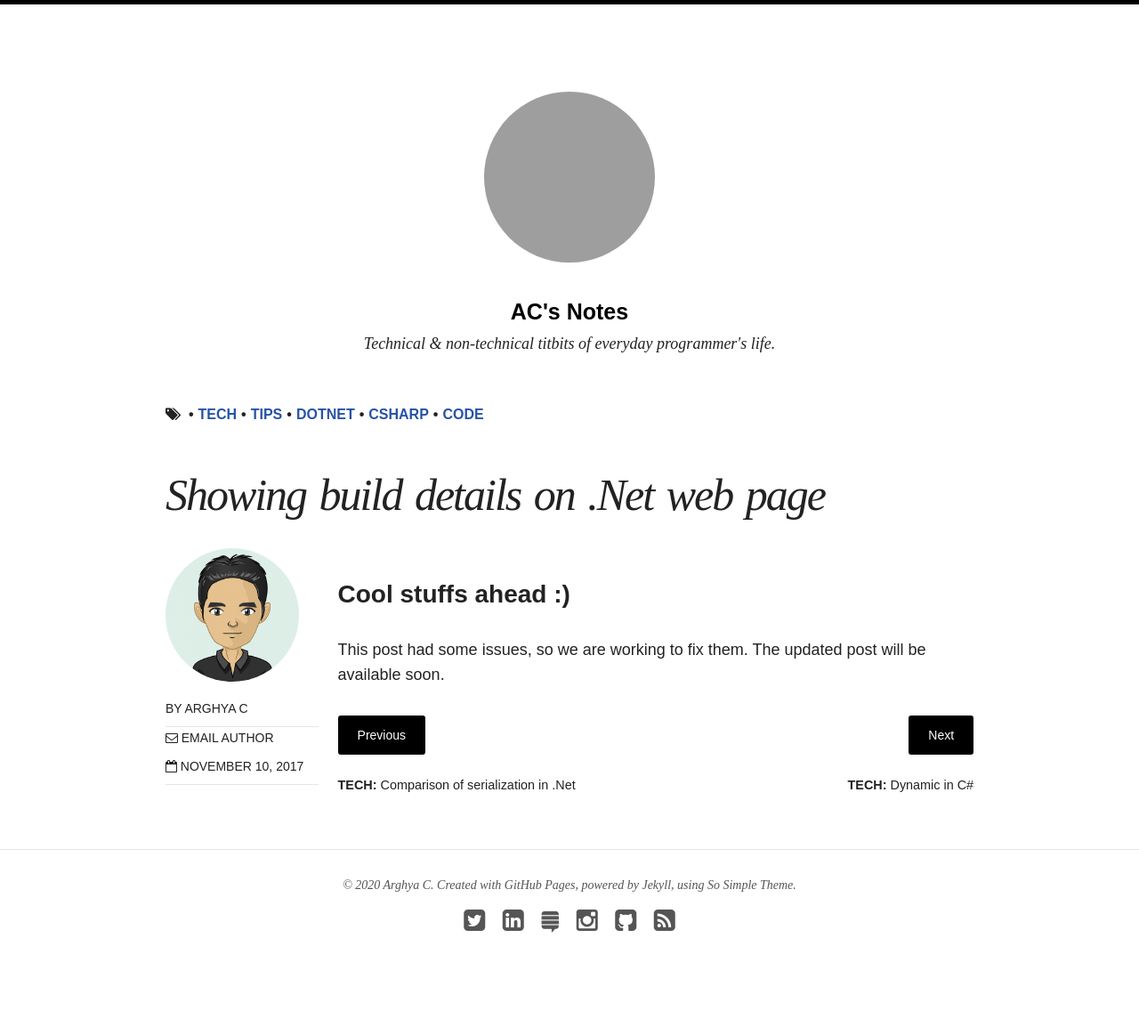
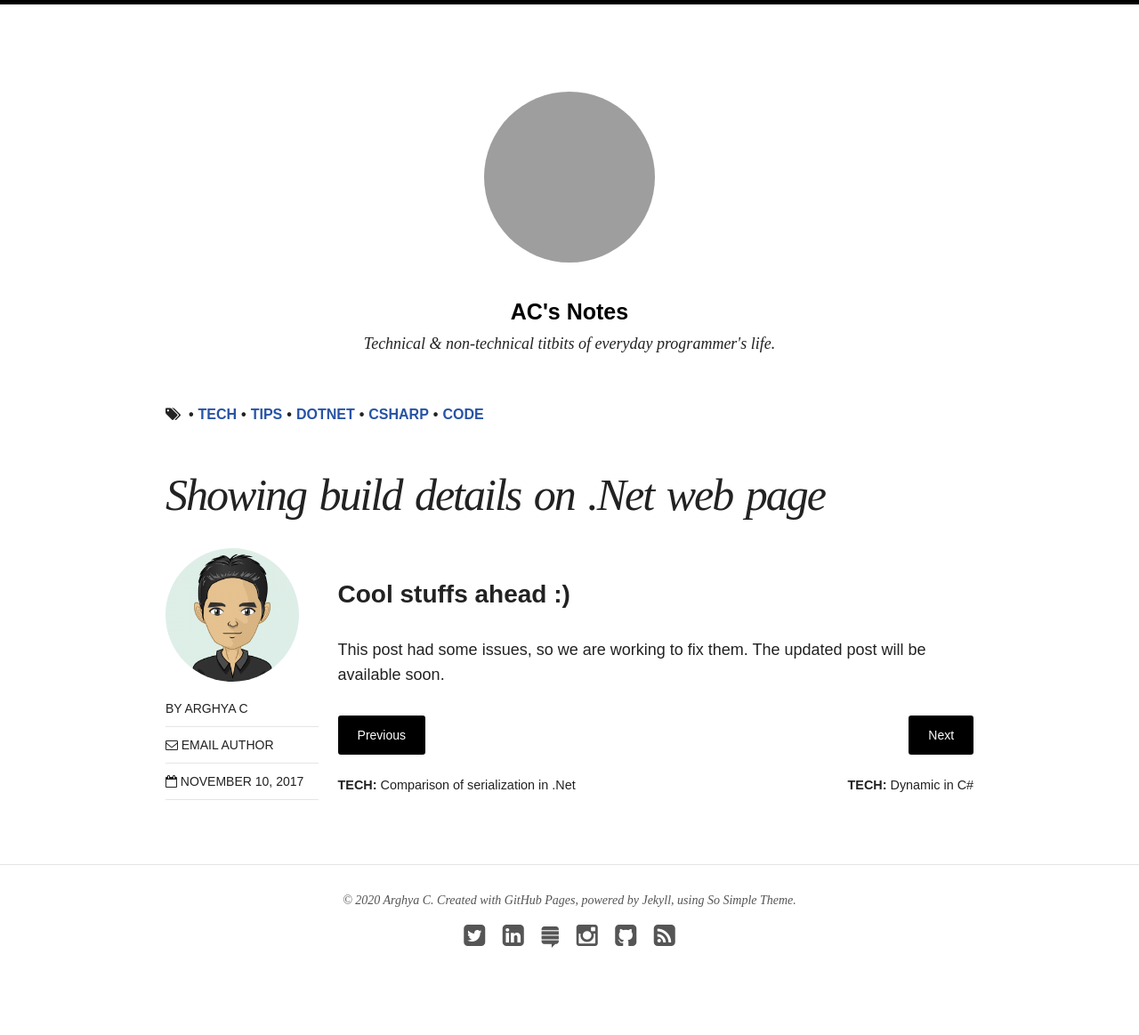
Before and after one commit to chakrabar/chakrabar.github.io, a Jekyll site: the page built from _posts/articles/2017-11-10-showing-build-details-on-webpage.md, in a window 1280 px wide. Shown: the whole page at 89% size. Built offline with Jekyll 4.4.1, drawn with Linux system fonts in a browser that asks for light colours; nearby versions of some CDN libraries.

Commit message:
Try fix formatting

```diff
--- a/_layouts/post.html
+++ b/_layouts/post.html
@@ -52,14 +52,18 @@
                     <span class="author vcard">By <span class="fn">{{ author.name }}</span></span>
                     <!-- Adding author contact -->
                     {% if author.web %}
+                    <span class="social-share-facebook">
                         <a href="{{ author.web }}" title="Author profile">
-                            <i class="fa fa-drivers-license-o"></i> Author profile</a>
+                            <i class="fa fa-globe"></i> Author profile</a>
                         </a>
+                    </span>
                     {% endif %}
                     {% if author.email %}
+                    <span class="social-share-facebook">
                         <a href="mailto:{{ author.email }}" title="Email author">
                             <i class="fa fa-envelope-o"></i> Email author</a>
                         </a>
+                    </span>
                     {% endif %}
                     <!-- Standard stuffs on left pane -->
                     <span class="entry-date date published"><time datetime="{{ page.date | date_to_xmlschema }}"><i
```
